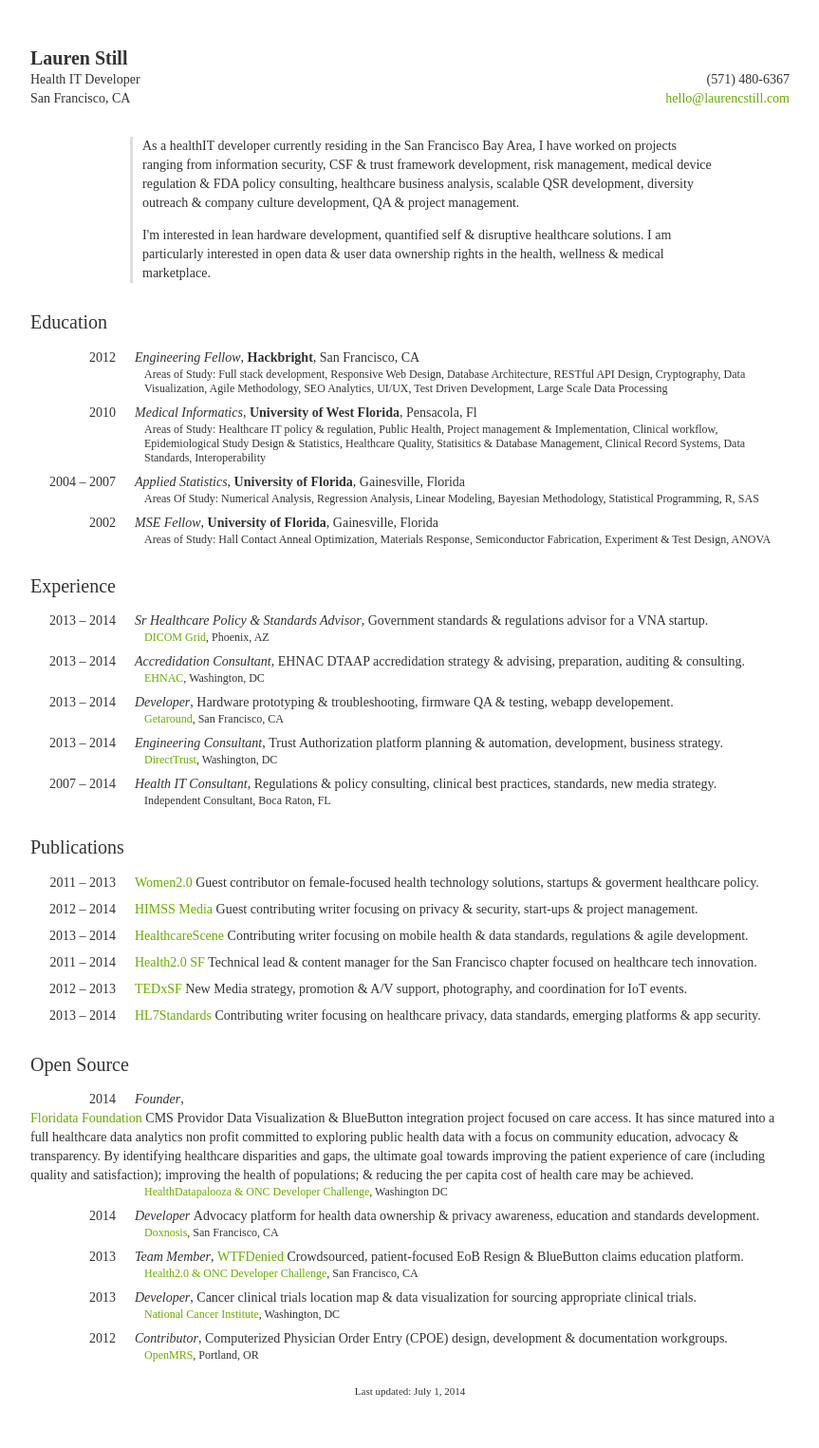
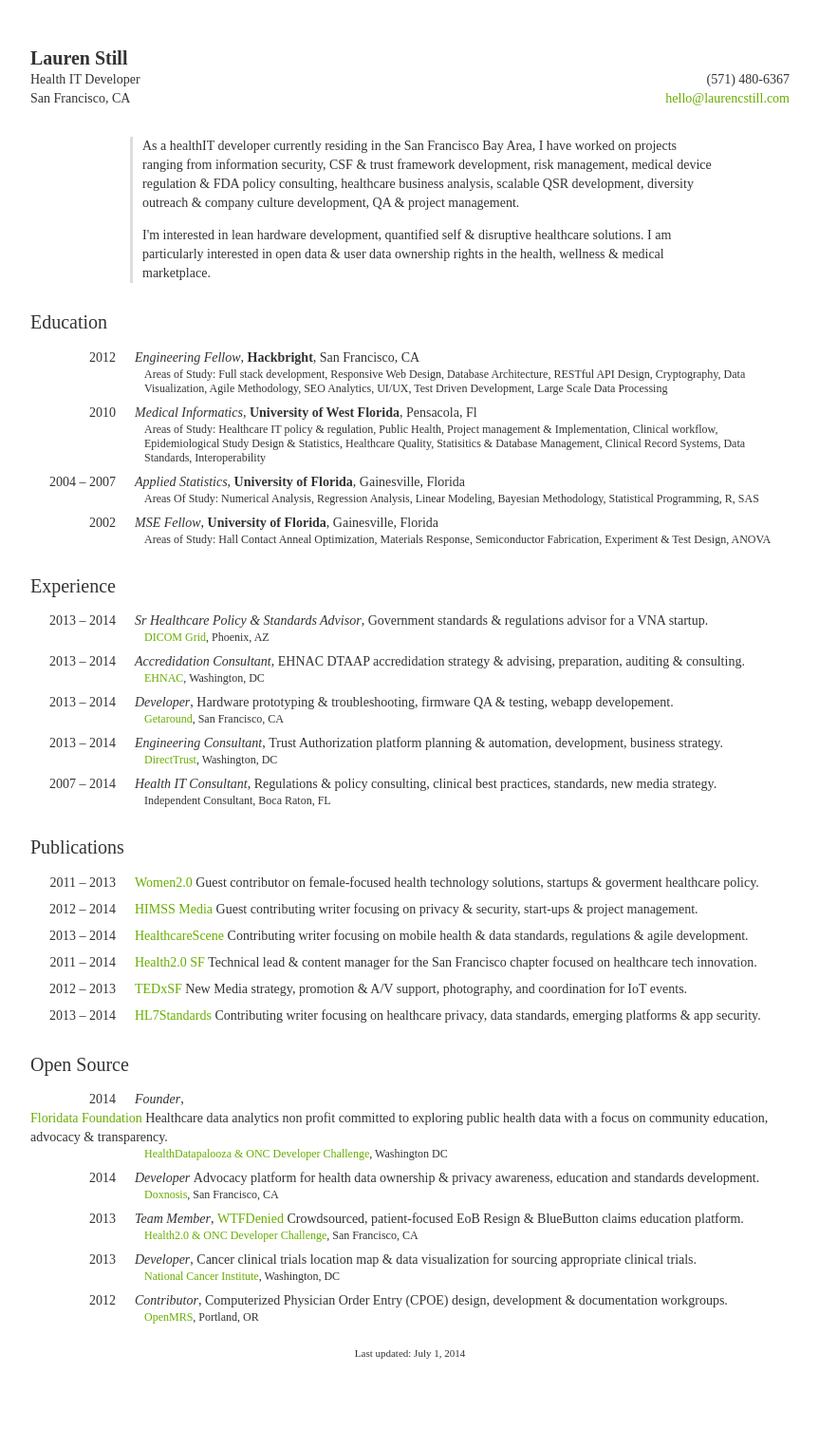
Before and after one commit to laurenstill/laurenstill.github.io, a Jekyll site: the page cv/index.html, which Jekyll copies as it is, in a window 1280 px wide. Shown: the whole page at 95% size, without its empty margins (208-1071 px from the left). Built offline with Jekyll 4.4.1, drawn with Linux system fonts in a browser that asks for light colours; comment, search, counter and statistics services are not loaded; after the commit the page ends 1485 px from its top, so only the background shows below that.

Commit message:
Update index.html

```diff
--- a/cv/index.html
+++ b/cv/index.html
@@ -175,7 +175,7 @@
             <li>
                     <span class="date">2014</span>
                     <span class="position">Founder</span>,
-                    <span class="project"><a href="http://www.teamfloriduh.com">Floridata Foundation</a> CMS Providor Data Visualization &amp; BlueButton integration project focused on care access. It has since matured into a full healthcare data analytics non profit committed to exploring public health data with a focus on community education, advocacy &amp; transparency. By identifying healthcare disparities and gaps, the ultimate goal towards improving the patient experience of care (including quality and satisfaction); improving the health of populations; &amp; reducing the per capita cost of health care may be achieved.
+                    <span class="project"><a href="http://www.teamfloriduh.com">Floridata Foundation</a> Healthcare data analytics non profit committed to exploring public health data with a focus on community education, advocacy &amp; transparency.
 
                     </span>
                     <span class="meta">
```
